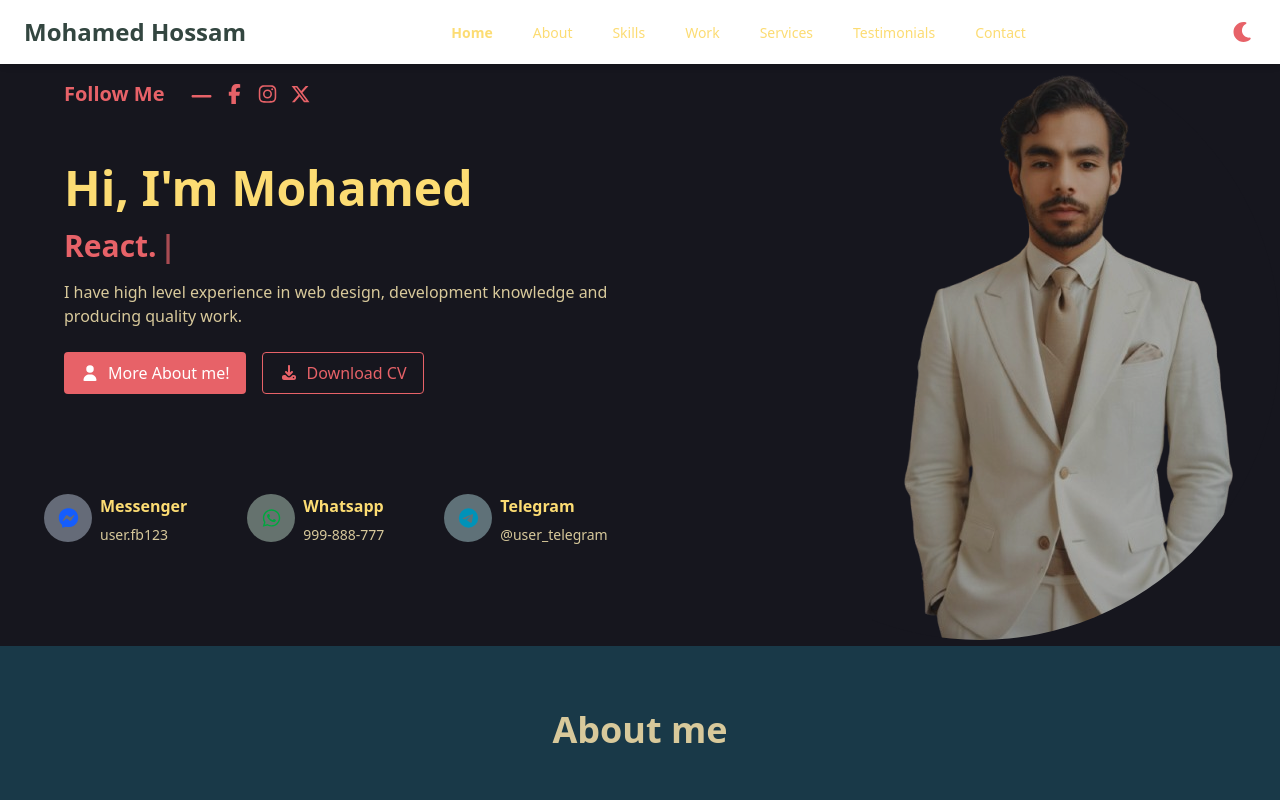
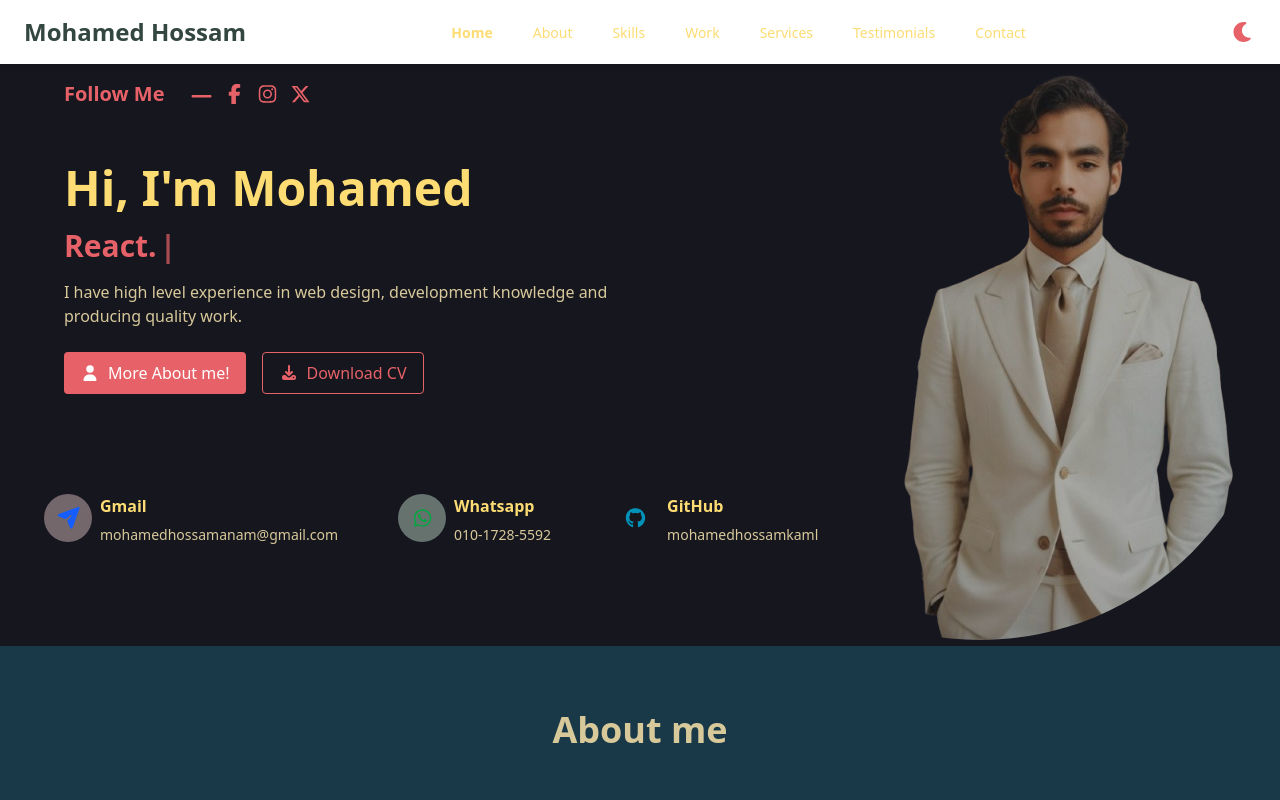
Before and after one commit to mohamedhossamkaml/Portfolio, a React (Vite) app: page / in a window 1280 px wide. Shown: the top 800 px of the page. Built offline with nearby package versions, Linux system fonts and the light colour scheme.

Commit message:
Update HeroSection for Communication Cards

```diff
--- a/src/components/HeroSection.jsx
+++ b/src/components/HeroSection.jsx
@@ -3,16 +3,17 @@ import { icons } from "../utils/Icons";
 import { motion } from "framer-motion";
 import { fadeUp, fadeLeft, fadeRight, zoomIn } from "../utils/animations";
 import { Typewriter } from "react-simple-typewriter";
-import { faFacebookMessenger, faWhatsapp, faTelegram } from "@fortawesome/free-brands-svg-icons";
+import { faFacebookMessenger, faWhatsapp, faGithub } from "@fortawesome/free-brands-svg-icons";
+import { faPaperPlane } from "@fortawesome/free-solid-svg-icons";
 import { AnimatePresence } from "framer-motion";
 import { useState } from "react";
 
 
 function HeroSection() {
   const icons2 = [
-    { icon: faFacebookMessenger, title: "Messenger", subtitle: "user.fb123", bg: "bg-blue-100/40", text: "text-blue-600" },
-    { icon: faWhatsapp, title: "Whatsapp", subtitle: "999-888-777", bg: "bg-green-100/40", text: "text-green-600" },
-    { icon: faTelegram, title: "Telegram", subtitle: "@user_telegram", bg: "bg-cyan-100/40", text: "text-cyan-600" },
+    { icon: faPaperPlane, title: "Gmail", subtitle: "mohamedhossamanam@gmail.com", bg: "bg-red-100/40", text: "text-blue-600" },
+    { icon: faWhatsapp, title: "Whatsapp", subtitle: "010-1728-5592", bg: "bg-green-100/40", text: "text-green-600" },
+    { icon: faGithub, title: "GitHub", subtitle: "mohamedhossamkaml", bg: "bg-black-100/40", text: "text-cyan-600" },
   ];
 
   const [showHero, setShowHero] = useState(true);
```
